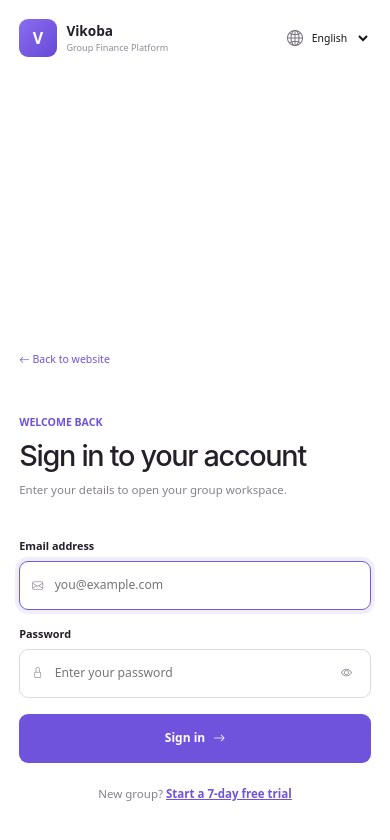
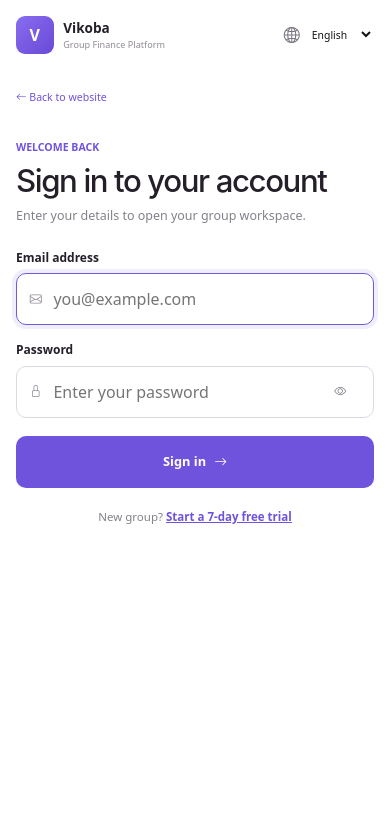
Before and after one commit to Amos-developer/vikoba-web, a Vue app: page /sign-in in a window 390 px wide. Shown: the top 840 px of the page. Built offline with nearby package versions, Linux system fonts and the light colour scheme; no server answers.

Commit message:
make sign-in form mobile-first and prevent responsive overflow

```diff
--- a/src/views/auth/SignInView.vue
+++ b/src/views/auth/SignInView.vue
@@ -5,6 +5,7 @@ import AuthLayout from "../../layouts/AuthLayout.vue";
 import { login } from "../../services/auth.service";
 import { useAuthStore } from "../../stores/auth.store";
 import { language,setLanguage } from "../../i18n/index.js";
+import "./sign-in-mobile.css";
 
 const email=ref("");const password=ref("");const showPassword=ref(false);const loading=ref(false);const errorMessage=ref("");
 const router=useRouter();const route=useRoute();const auth=useAuthStore();
--- /dev/null
+++ b/src/views/auth/sign-in-mobile.css
@@ -0,0 +1,165 @@
+.signin-page,
+.signin-page *,
+.signin-page *::before,
+.signin-page *::after {
+  box-sizing: border-box;
+}
+
+.signin-page {
+  width: 100%;
+  overflow-x: hidden;
+}
+
+.signin-page .signin-card,
+.signin-page .heading,
+.signin-page form,
+.signin-page form > label,
+.signin-page .input {
+  min-width: 0;
+  width: 100%;
+}
+
+/* Phone-first layout: content begins at the top and never relies on auto margins. */
+@media (max-width: 599px) {
+  .signin-page {
+    display: block !important;
+    min-height: 100dvh;
+    background: #fff !important;
+  }
+
+  .signin-page .signin-card {
+    min-height: 100dvh;
+    padding: 1rem !important;
+  }
+
+  .signin-page .signin-card header {
+    gap: .75rem;
+  }
+
+  .signin-page .brand {
+    min-width: 0;
+  }
+
+  .signin-page .brand > span {
+    width: 2.15rem;
+    height: 2.15rem;
+    flex: 0 0 auto;
+  }
+
+  .signin-page .brand small {
+    max-width: 130px;
+    overflow: hidden;
+    text-overflow: ellipsis;
+    white-space: nowrap;
+  }
+
+  .signin-page header label {
+    flex: 0 0 auto;
+  }
+
+  .signin-page header select {
+    max-width: 86px;
+    padding: .35rem .2rem;
+  }
+
+  .signin-page .heading {
+    margin: 2.25rem 0 1.5rem !important;
+    padding-top: 0 !important;
+  }
+
+  .signin-page .heading > a {
+    margin-bottom: 1.75rem !important;
+  }
+
+  .signin-page .heading h1 {
+    margin: .45rem 0 .6rem;
+    font-size: clamp(1.65rem, 8vw, 2rem) !important;
+    line-height: 1.08 !important;
+    overflow-wrap: anywhere;
+  }
+
+  .signin-page .heading p {
+    max-width: 32rem;
+    margin: 0;
+    font-size: .78rem !important;
+    line-height: 1.55;
+  }
+
+  .signin-page form {
+    gap: 1rem !important;
+  }
+
+  .signin-page form > label {
+    gap: .45rem;
+    font-size: .75rem !important;
+  }
+
+  .signin-page .input {
+    min-height: 52px !important;
+    padding: 0 .8rem !important;
+    border-radius: 10px !important;
+  }
+
+  .signin-page .input input {
+    min-width: 0;
+    font-size: 16px !important;
+  }
+
+  .signin-page .input button {
+    width: 2.5rem;
+    height: 2.5rem;
+    display: grid;
+    place-items: center;
+    flex: 0 0 auto;
+    padding: 0;
+  }
+
+  .signin-page .submit {
+    width: 100%;
+    min-height: 52px !important;
+    margin-top: .15rem;
+    border-radius: 10px !important;
+    font-size: .8rem !important;
+  }
+
+  .signin-page .message {
+    align-items: flex-start;
+    width: 100%;
+    padding: .8rem !important;
+    font-size: .72rem !important;
+    line-height: 1.45;
+  }
+
+  .signin-page .trial {
+    margin: 1.25rem 0 0 !important;
+    padding-bottom: max(.5rem, env(safe-area-inset-bottom));
+    font-size: .72rem !important;
+  }
+}
+
+@media (max-width: 359px) {
+  .signin-page .signin-card {
+    padding: .85rem !important;
+  }
+
+  .signin-page .brand small,
+  .signin-page header label > i {
+    display: none;
+  }
+
+  .signin-page .heading {
+    margin-top: 1.75rem !important;
+  }
+}
+
+@media (min-width: 600px) and (max-width: 899px) {
+  .signin-page .signin-card {
+    width: min(100%, 500px) !important;
+    min-height: auto !important;
+  }
+
+  .signin-page .heading {
+    margin: 2.5rem 0 1.75rem !important;
+    padding-top: 0 !important;
+  }
+}
```
